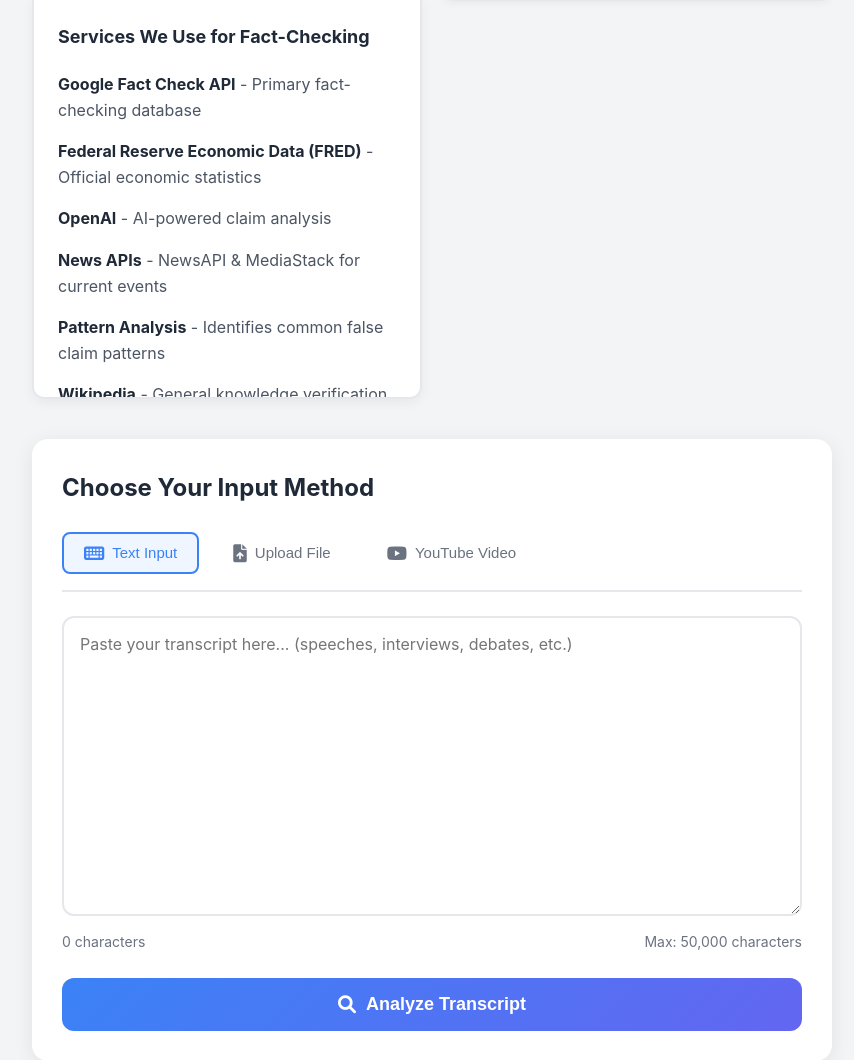
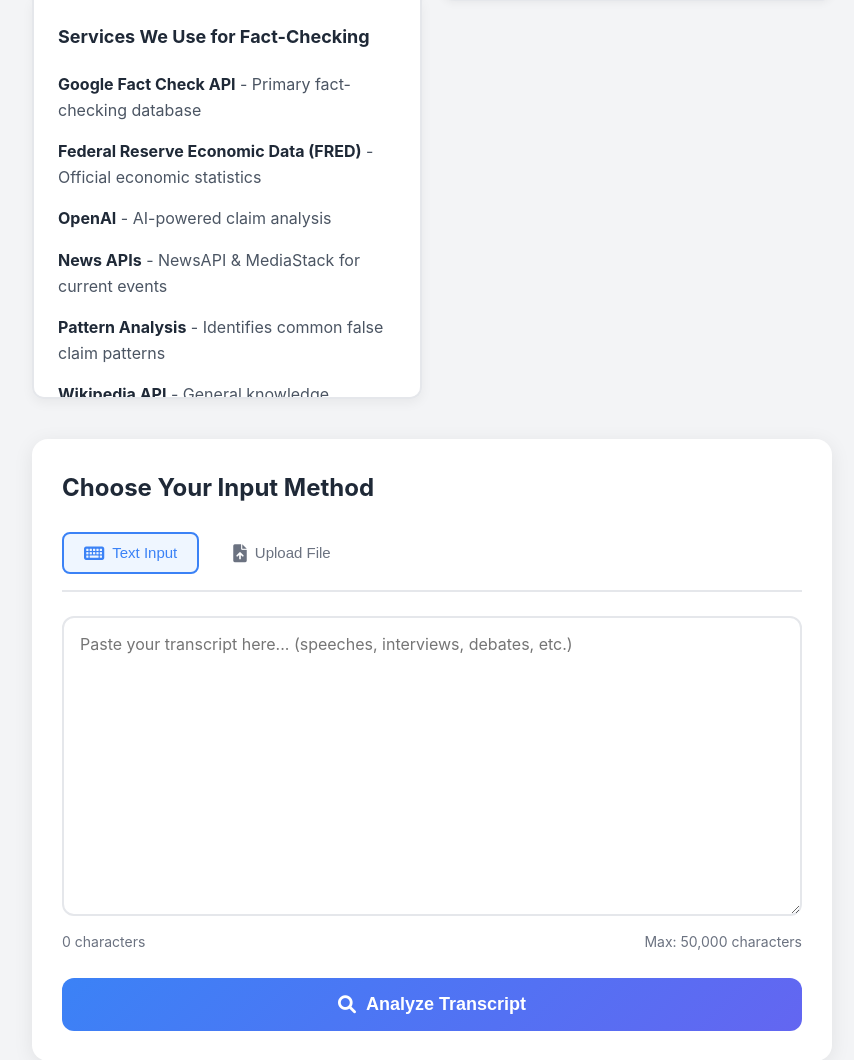
Before and after one commit to Hyperiongate/transcripts, a Flask app: page / in a window 1280 px wide, after a click on "Our Resources". Shown: the part 486-1546 px from the top of the page, without its empty margins (208-1062 px from the left). Run offline with Flask 3, Linux system fonts and the light colour scheme.

Commit message:
Update index.html

```diff
--- a/templates/index.html
+++ b/templates/index.html
@@ -396,20 +396,7 @@
             background: #fee2e2;
         }
 
-        /* YouTube Input */
-        .youtube-input input {
-            width: 100%;
-            padding: 16px;
-            border: 2px solid #e5e7eb;
-            border-radius: 12px;
-            font-size: 16px;
-            transition: border-color 0.2s;
-        }
 
-        .youtube-input input:focus {
-            outline: none;
-            border-color: #3b82f6;
-        }
 
         /* Analyze Button */
         .analyze-button {
@@ -1062,8 +1049,13 @@
                         <li><strong>OpenAI</strong> - AI-powered claim analysis</li>
                         <li><strong>News APIs</strong> - NewsAPI & MediaStack for current events</li>
                         <li><strong>Pattern Analysis</strong> - Identifies common false claim patterns</li>
-                        <li><strong>Wikipedia</strong> - General knowledge verification</li>
+                        <li><strong>Wikipedia API</strong> - General knowledge verification</li>
                         <li><strong>Semantic Scholar</strong> - Academic paper verification</li>
+                        <li><strong>CDC Data API</strong> - Health statistics and COVID data</li>
+                        <li><strong>US Census API</strong> - Demographic and population data</li>
+                        <li><strong>NOAA Climate Data</strong> - Weather and climate statistics</li>
+                        <li><strong>Context Resolution</strong> - Handles pronouns and temporal references</li>
+                        <li><strong>Speaker History Tracking</strong> - Maintains credibility records</li>
                     </ul>
                     <h4>How It Works</h4>
                     <p>We extract factual claims from transcripts using NLP, then verify each claim against multiple sources. Each claim receives a verdict (true, false, misleading, etc.) with confidence scores and explanations.</p>
@@ -1088,6 +1080,13 @@
                         <li><a href="https://www.whitehouse.gov/briefing-room/" target="_blank"><strong>WhiteHouse.gov</strong></a> - Official White House statements and briefings</li>
                         <li><a href="https://www.presidency.ucsb.edu/" target="_blank"><strong>American Presidency Project</strong></a> - Historical presidential documents</li>
                         <li><a href="https://www.govinfo.gov/" target="_blank"><strong>GovInfo.gov</strong></a> - Official government transcripts and documents</li>
+                        <li><a href="https://www.factcheck.org/scicheck/transcripts/" target="_blank"><strong>FactCheck.org Transcripts</strong></a> - Fact-checked speech transcripts</li>
+                        <li><a href="https://www.nbcnews.com/meet-the-press/meet-press-transcripts-n51976" target="_blank"><strong>Meet the Press Archives</strong></a> - NBC Meet the Press transcripts</li>
+                        <li><a href="https://abcnews.go.com/ThisWeek/transcripts" target="_blank"><strong>ABC This Week</strong></a> - ABC This Week transcripts</li>
+                        <li><a href="https://www.foxnews.com/transcript" target="_blank"><strong>Fox News Transcripts</strong></a> - Fox News show transcripts</li>
+                        <li><a href="https://transcripts.facethenation.com/" target="_blank"><strong>Face the Nation</strong></a> - CBS Face the Nation transcripts</li>
+                        <li><a href="https://www.pbs.org/newshour/show/" target="_blank"><strong>PBS NewsHour</strong></a> - PBS NewsHour transcripts</li>
+                        <li><a href="https://www.npr.org/transcripts" target="_blank"><strong>NPR Transcripts</strong></a> - NPR show and interview transcripts</li>
                     </ul>
                 </div>
             </div>
@@ -1106,10 +1105,6 @@
                 <button class="tab-button" data-tab="file">
                     <i class="fas fa-file-upload"></i>
                     Upload File
-                </button>
-                <button class="tab-button" data-tab="youtube">
-                    <i class="fab fa-youtube"></i>
-                    YouTube Video
                 </button>
             </div>
 
@@ -1145,19 +1140,7 @@
                 </div>
             </div>
 
-            <!-- YouTube Input Panel -->
-            <div class="input-panel" id="youtube-panel">
-                <div class="youtube-input">
-                    <input
-                        type="text"
-                        id="youtube-url"
-                        placeholder="https://www.youtube.com/watch?v=..."
-                    >
-                    <div class="input-info">
-                        <span>Enter a YouTube video URL to extract and analyze its transcript</span>
-                    </div>
-                </div>
-            </div>
+
 
             <!-- Analyze Button -->
             <button class="analyze-button" id="analyze-button" onclick="startAnalysis()">
```
